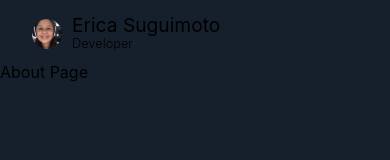
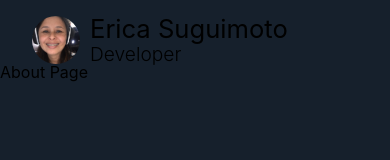
Before and after one commit to EricaSugui/React-blog-with-Gatsby, a Gatsby site: page /about/ in a window 390 px wide. Shown: the top 160 px of the page. Built offline with nearby package versions, Linux system fonts and the light colour scheme; Gatsby itself is replaced by a stand-in of ours; some packages are replaced by stand-ins of ours.

Commit message:
finishing responsivity

```diff
--- a/src/components/Avatar/styled.js
+++ b/src/components/Avatar/styled.js
@@ -9,7 +9,7 @@ export const AvatarWrapper = styled(Img)`
     width: 3.75rem;
 
     ${media.lessThan("large")`
-        height: 1.875rem;
-        width: 1.875rem;
+        height: 3rem;
+        width: 3rem;
     `}
 `
--- a/src/components/Layout/styled.js
+++ b/src/components/Layout/styled.js
@@ -20,7 +20,7 @@ export const LayoutMain = styled.main`
   }
   ${media.lessThan("large")`
     flex-direction: column;
-    padding: 4rem 0 0 0;
+    padding: 4rem 0 4rem 0;
     min-width: 90vh;
   `}
 
--- a/src/components/PostItem/styled.js
+++ b/src/components/PostItem/styled.js
@@ -62,7 +62,7 @@ export const PostItemInfo = styled.div`
 export const PostItemDate = styled.time`
   font-size: 0.9rem;
   ${media.lessThan("large")`
-    font-size: 0.8rem;
+    font-size: 0.9rem;
   `}
 `
 
--- a/src/components/Profile/styled.js
+++ b/src/components/Profile/styled.js
@@ -28,7 +28,7 @@ export const ProfileTitle = styled.h1`
     margin: 0.5rem auto 1.5rem;
 
     ${media.lessThan("large")`
-        font-size: 1.2rem;
+        font-size: 1.6rem;
         margin: 0 0 0 10px;
     `}
 `
@@ -39,7 +39,7 @@ export const ProfilePosition = styled.small`
     font-weight: 300;
 
     ${media.lessThan("large")`
-        font-size: 0.8rem;
+        font-size: 1.2rem;
         margin-top: 0.2rem;
     `}
 `
```
